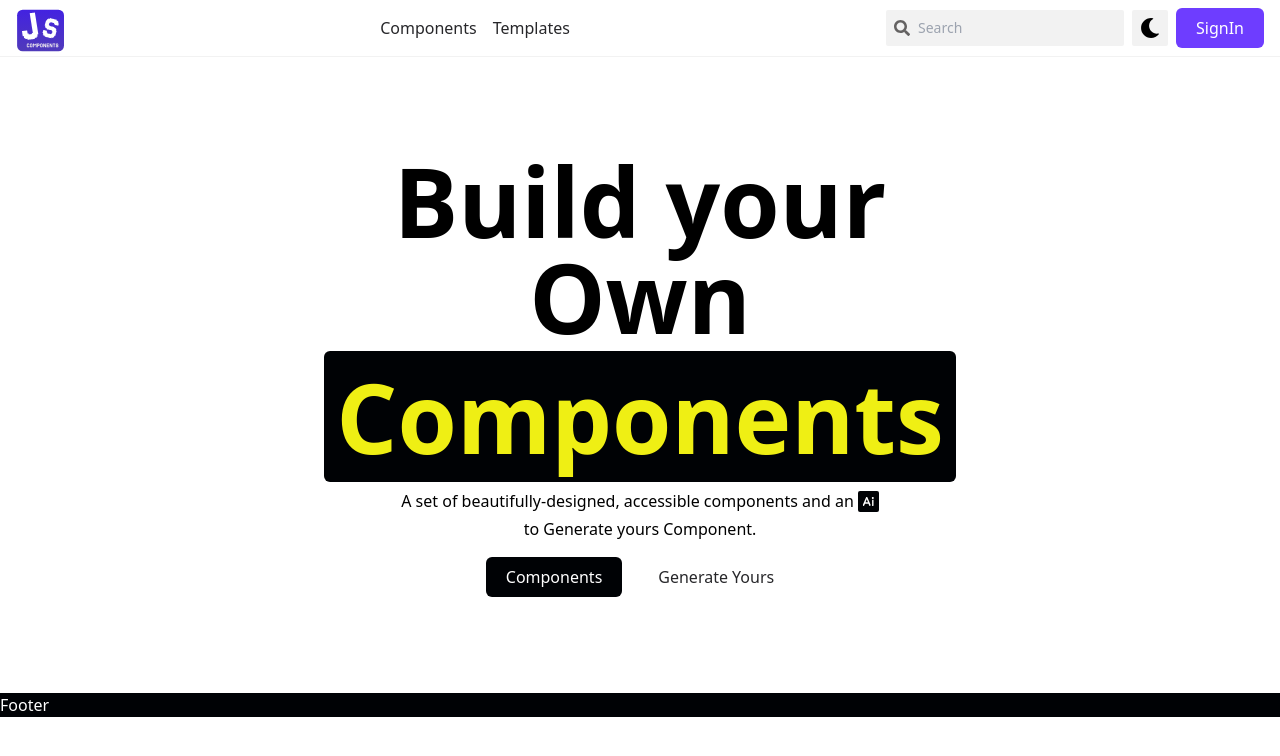
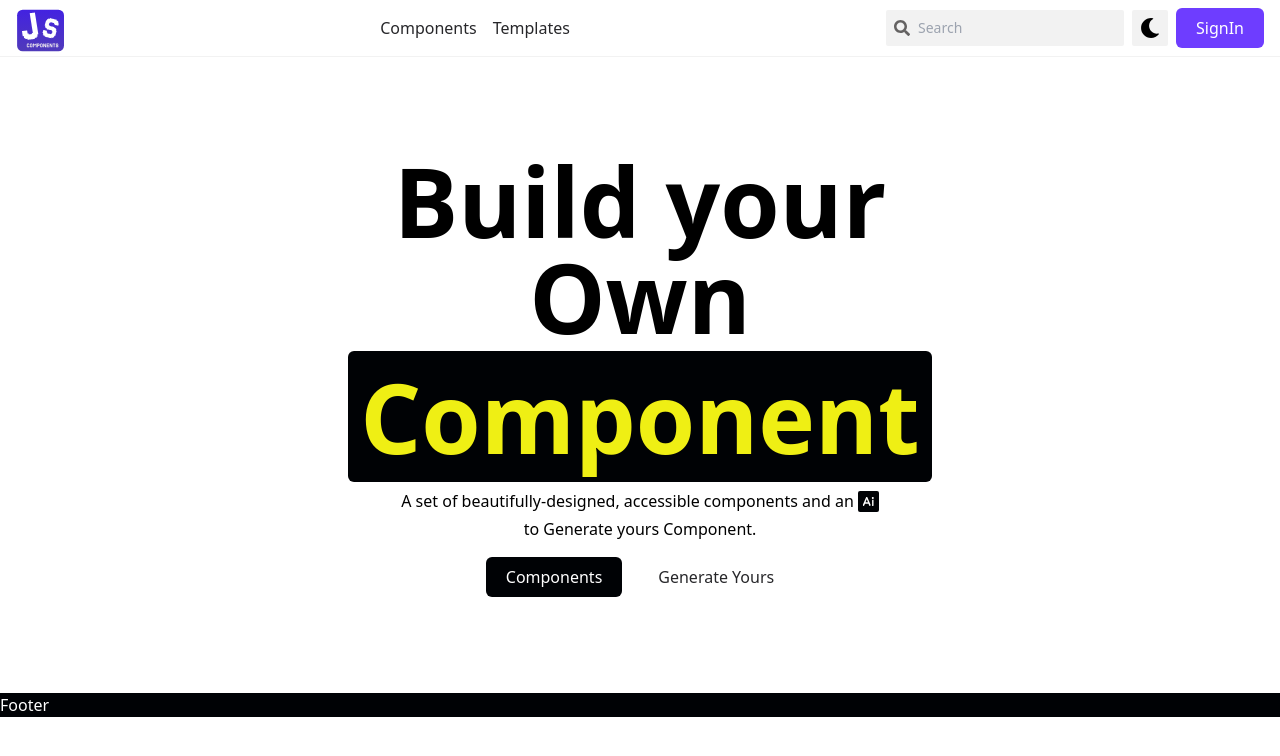
Before and after one commit to bulbul32123/js-Components, a React (Vite) app in the folder frontend/: page / in a window 1280 px wide. Shown: the top 756 px of the page. Built offline with nearby package versions, Linux system fonts and the light colour scheme.

Commit message:
Updating navbar

```diff
--- a/frontend/src/components/Hero.jsx
+++ b/frontend/src/components/Hero.jsx
@@ -6,7 +6,7 @@ export default function Hero() {
     <div className="flex justify-center items-center h-full w-full py-24">
       <div className="flex flex-col text-center w-full md:w-[700px]">
         <h1 className="text-[4rem] leading-[1] Smd:text-8xl font-bold">
-          Build your Own <span className='text-yellow font-bold bg-black leading-[1.5] px-3 rounded-md'>Components</span>
+          Build your Own <span className='text-yellow font-bold bg-black leading-[1.5] px-3 rounded-md'>Component</span>
         </h1>
         <p className="text-gray-500 max-md:px-7 -pt-5 leading-6 flex items-center gap-1 flex-wrap justify-center">
           A set of beautifully-designed, accessible components and an <Ai /> to Generate yours Component.
```
